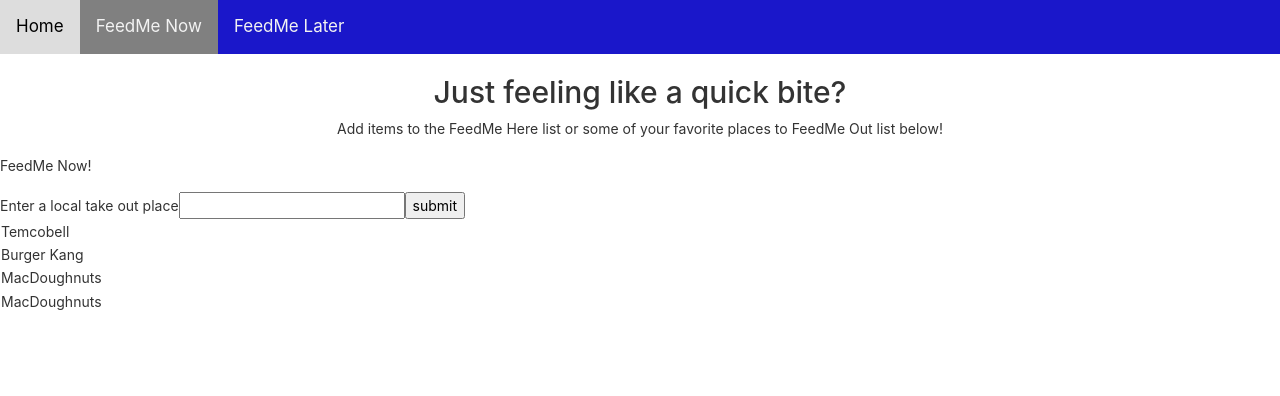
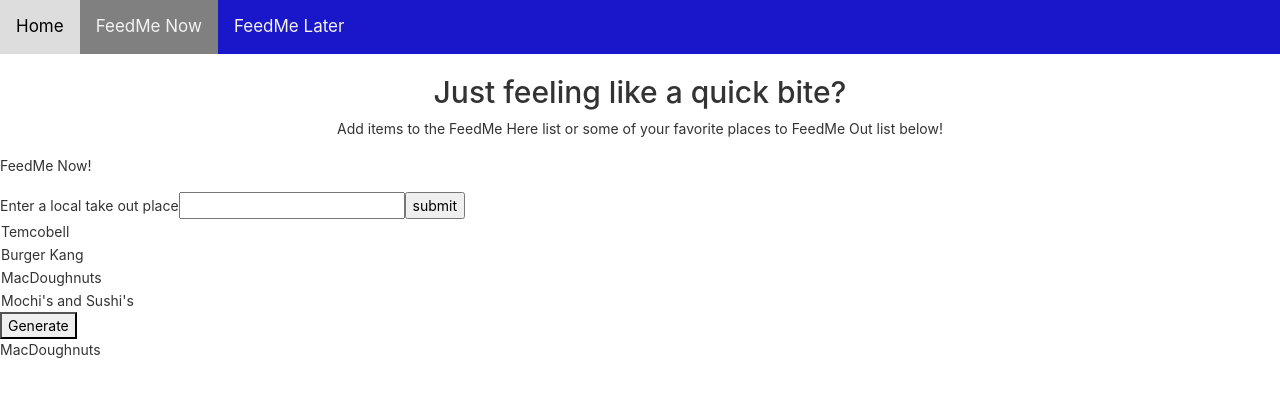
Before and after one commit to Dec-22-LC-LiftOff-STL/FeedMe, an Angular app: page /feed-me-now in a window 1280 px wide. Shown: the top 396 px of the page. Built offline with nearby package versions, Linux system fonts and the light colour scheme.

Commit message:
Generate button (kind of)

```diff
--- a/src/app/feed-me-now-page/feed-me-now-page.component.html
+++ b/src/app/feed-me-now-page/feed-me-now-page.component.html
@@ -20,6 +20,6 @@
         <td>{{fastFood}} </td>
  </tr> <br>
 
-    <tr>
-       <td> {{item}} </td>
-    </tr>
+
+ <button type="submit" onClick= "window.location.reload()">Generate</button> <br>
+ <p>{{randomFastFood}}</p>
--- a/src/app/feed-me-now-page/feed-me-now-page.component.ts
+++ b/src/app/feed-me-now-page/feed-me-now-page.component.ts
@@ -11,13 +11,19 @@ import {NgForm} from '@angular/forms';
 export class FeedMeNowPageComponent {
 
     fastFoods = [
-    "Temcobell", "Burger Kang", "MacDoughnuts"];
+    "Temcobell", "Burger Kang", "MacDoughnuts", "Mochi's and Sushi's"];
 
 
 
     addNewFastFood(){
       this.fastFoods.push("fastFoodName")
 }
+//  fastFood="";
 
- item = this.fastFoods[Math.floor(Math.random()*this.fastFoods.length)];
-  }
+// randomizer(){
+randomFastFood = this.fastFoods[Math.floor(Math.random()*this.fastFoods.length)];
+//  this.fastFood= randomFastFood
+//  return this.fastFood
+//   }
+
+}
```
